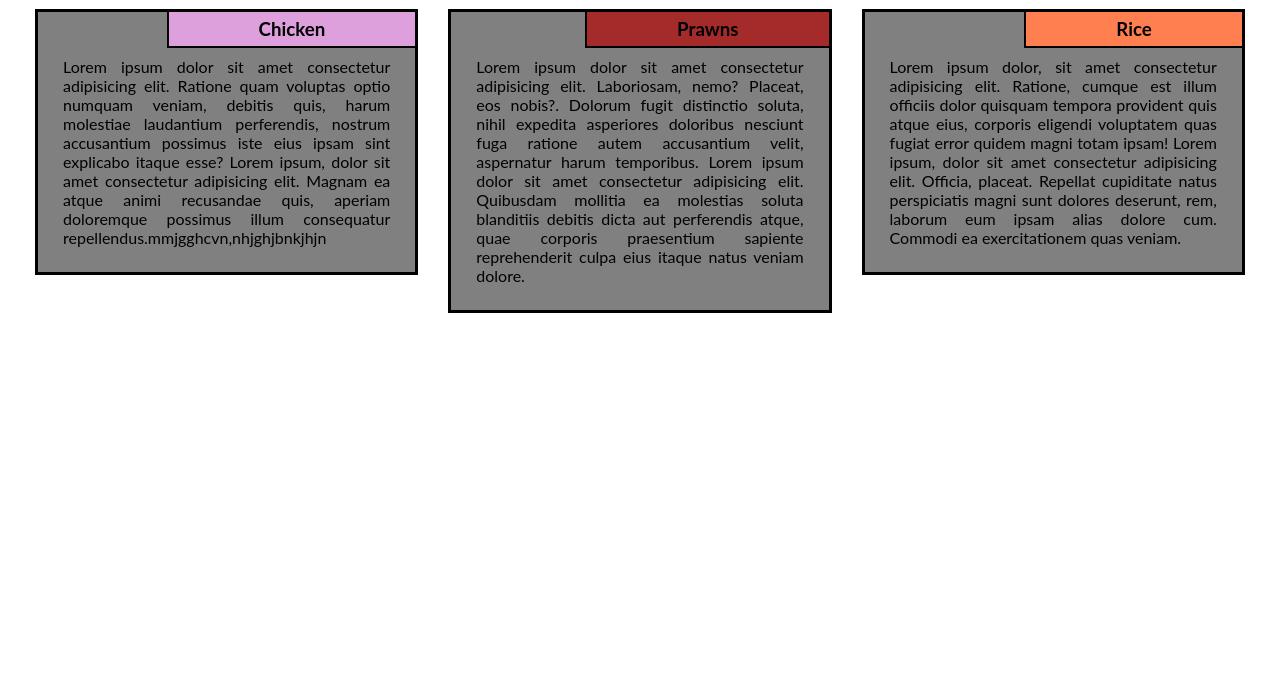
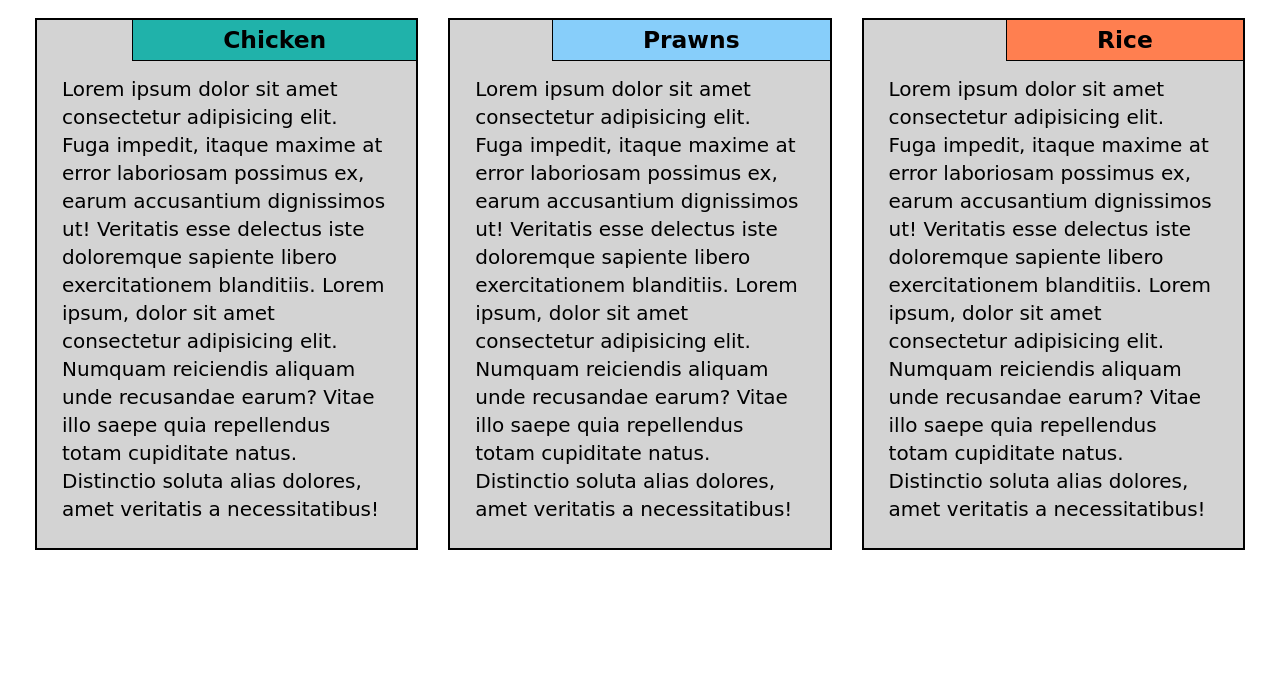
Before and after one commit to Rajthilakam/KalAccademy_Coursera_Assignment, a website: page Module2_Assignment/index.html in a window 1280 px wide. Shown: the part 125-800 px from the top of the page. Drawn offline with Linux system fonts and the light colour scheme.

Commit message:
Module2_Assignment

```diff
--- a/Module2_Assignment/css/styles.css
+++ b/Module2_Assignment/css/styles.css
@@ -5,16 +5,14 @@
 }
 
 
-body{
-  font-family: 'Lato', sans-serif;
+body {
+  font-family:"Lobster", cursive;
 }
 
 .container{
     position: relative;
     top:50px;
     margin:20px;
-
-
 }
 
 .row {
@@ -24,41 +22,45 @@ body{
 
 #menuTitle{
     text-align: center;
-    margin-bottom: 10px;
+    margin-bottom: 20px;
 
 }
 
 .item{
     position: relative;
     top:0;
-    border: solid 3px black;
+    border: solid 2px black;
     padding:25px;
     margin:15px;
-    background-color: grey;
+    background-color: lightgray;
 }
 
 .itemtitle{
   position: absolute;
   top:0;
   right:0px;
-  border-bottom: 2px solid black;
-  border-left: 2px solid black;
+  border-bottom: 1px solid black;
+  border-left: 1px solid black;
   padding:6px 90px;
+  font-size:20px;
 
 }
 
 .item p {
-  text-align: justify;
+
   margin-top: 20px;
-  font-size: 100%;
+  font-size: 20px;
+  line-height: 1.4;
+  padding-top: 10px;
 }
 
 #itemone{
-  background-color: plum;
+  background-color: lightseagreen;
+
 }
 
 #itemtwo{
-  background-color: brown;
+  background-color:lightskyblue;
 }
 
 #itemthree{
@@ -107,3 +109,21 @@ body{
       }
 
 }
+
+@media (min-width: 768px) and (max-width: 991px){
+  .col-md-6 {
+    width: 50%;
+    float: left;
+  }
+  .col-md-12{
+   width: 100%;
+   float: left;
+ }
+}
+
+@media(min-width:767px){
+  .col-lg-12{
+    width:100%;
+    float:left;
+  }
+}
--- a/Module2_Assignment/index.html
+++ b/Module2_Assignment/index.html
@@ -7,9 +7,10 @@
     <meta name="viewport" content="width=device-width, initial-scale=1.0">
 
     <link rel="stylesheet" href="css/styles.css" />
+    <link rel="stylesheet" href="node_modules/font-awesome/css/font-awesome.min.css" />
 
     <title>Home Page</title>
-    <script></script>
+
 </head>
 
 <body>
@@ -27,12 +28,14 @@
                         <h3>Chicken</h3>
                     </div>
                     <div>
-                    <p>
-                        Lorem ipsum dolor sit amet consectetur adipisicing elit. Ratione quam voluptas optio numquam veniam,
-                        debitis quis, harum molestiae laudantium perferendis, nostrum accusantium possimus iste eius ipsam sint explicabo itaque esse?
-                        Lorem ipsum, dolor sit amet consectetur adipisicing elit. Magnam ea atque animi recusandae quis, aperiam
-                        doloremque possimus illum consequatur repellendus.mmjgghcvn,nhjghjbnkjhjn
-                    </p>
+                        <p>
+                            Lorem ipsum dolor sit amet consectetur adipisicing elit. Fuga impedit, itaque maxime at
+                            error laboriosam possimus ex, earum accusantium dignissimos ut! Veritatis esse delectus iste
+                            doloremque sapiente libero exercitationem blanditiis.
+                            Lorem ipsum, dolor sit amet consectetur adipisicing elit. Numquam reiciendis aliquam unde
+                            recusandae earum? Vitae illo saepe quia repellendus totam cupiditate natus. Distinctio
+                            soluta alias dolores, amet veritatis a necessitatibus!
+                        </p>
                     </div>
 
                 </div>
@@ -45,9 +48,13 @@
                         <h3>Prawns</h3>
                     </div>
                     <div>
-                        <p>Lorem ipsum dolor sit amet consectetur adipisicing elit. Laboriosam, nemo? Placeat, eos nobis?.
-                            Dolorum fugit distinctio soluta, nihil expedita asperiores doloribus nesciunt fuga ratione autem accusantium velit, aspernatur harum temporibus.
-                           Lorem ipsum dolor sit amet consectetur adipisicing elit. Quibusdam mollitia ea molestias soluta blanditiis debitis dicta aut perferendis atque, quae corporis praesentium sapiente reprehenderit culpa eius itaque natus veniam dolore.
+                        <p>
+                            Lorem ipsum dolor sit amet consectetur adipisicing elit. Fuga impedit, itaque maxime at
+                            error laboriosam possimus ex, earum accusantium dignissimos ut! Veritatis esse delectus iste
+                            doloremque sapiente libero exercitationem blanditiis.
+                            Lorem ipsum, dolor sit amet consectetur adipisicing elit. Numquam reiciendis aliquam unde
+                            recusandae earum? Vitae illo saepe quia repellendus totam cupiditate natus. Distinctio
+                            soluta alias dolores, amet veritatis a necessitatibus!
                         </p>
 
                     </div>
@@ -61,8 +68,13 @@
                         <h3>Rice</h3>
                     </div>
                     <div>
-                        <p>Lorem ipsum dolor, sit amet consectetur adipisicing elit. Ratione, cumque est illum officiis dolor quisquam tempora provident quis atque eius, corporis eligendi voluptatem quas fugiat error quidem magni totam ipsam!
-                           Lorem ipsum, dolor sit amet consectetur adipisicing elit. Officia, placeat. Repellat cupiditate natus perspiciatis magni sunt dolores deserunt, rem, laborum eum ipsam alias dolore cum. Commodi ea exercitationem quas veniam.
+                        <p>
+                            Lorem ipsum dolor sit amet consectetur adipisicing elit. Fuga impedit, itaque maxime at
+                            error laboriosam possimus ex, earum accusantium dignissimos ut! Veritatis esse delectus iste
+                            doloremque sapiente libero exercitationem blanditiis.
+                            Lorem ipsum, dolor sit amet consectetur adipisicing elit. Numquam reiciendis aliquam unde
+                            recusandae earum? Vitae illo saepe quia repellendus totam cupiditate natus. Distinctio
+                            soluta alias dolores, amet veritatis a necessitatibus!
                         </p>
                     </div>
                 </div>
--- a/package.json
+++ b/package.json
@@ -20,5 +20,8 @@
   "homepage": "https://github.com/Rajthilakam/KalAccademy_Coursera_Assignment#readme",
   "devDependencies": {
     "lite-server": "^2.6.1"
+  },
+  "dependencies": {
+    "font-awesome": "^4.7.0"
   }
 }
```
Also changed, not shown: 1 other file.
